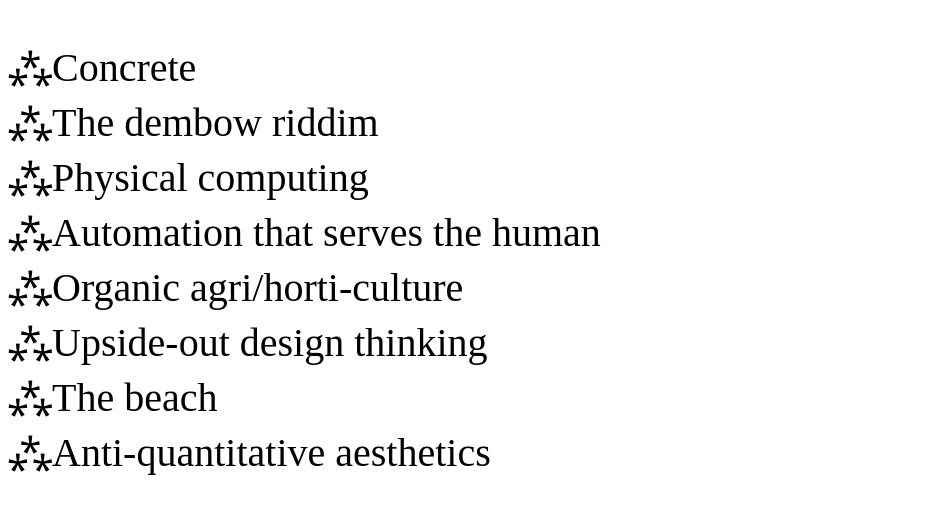
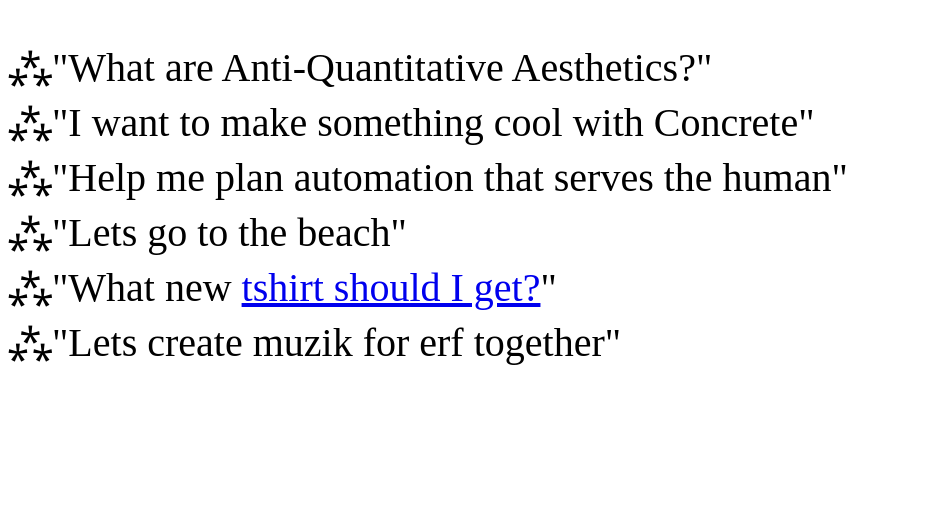
Before and after one commit to varffs/patrickbest-com, a plain HTML site: page index.html in a window 1280 px wide. Shown: the part 483-996 px from the top of the page, without its empty margins (0-934 px from the left). After the commit the page ends 891 px from the top, so only its background shows below. Drawn offline with Linux system fonts and the light colour scheme.

Commit message:
Update copy

```diff
--- a/index.html
+++ b/index.html
@@ -67,7 +67,6 @@
   <body>
     <!-- Todo:
      - [x] Add open graph tags
-      - [ ] Link up the other things: Mapimi? Organic BMX?! Studio PB
        - [x] Add another easter egg? NO
         - [x] Maybe a list of things I like
          - [x] more happens on more clicks
@@ -84,14 +83,12 @@
     <hr />
     <span>Some possible prompts:</span>
     <ul>
-      <li>Concrete</li>
-      <li>The dembow riddim</li>
-      <li>Physical computing</li>
-      <li>Automation that serves the human</li>
-      <li>Organic agri/horti-culture</li>
-      <li>Upside-out design thinking</li>
-      <li>The beach</li>
-      <li>Anti-quantitative aesthetics</li>
+      <li>"What are Anti-Quantitative Aesthetics?"</li>
+      <li>"I want to make something cool with Concrete"</li>
+      <li>"Help me plan automation that serves the human"</li>
+      <li>"Lets go to the beach"</li>
+      <li>"What new <a href="https://selvavidas.teemill.com/" rel="noopener" target="_blank">tshirt should I get?</a>"</li>
+      <li>"Lets create muzik for erf together"</li>
     </ul>
   </body>
 </html>
```
